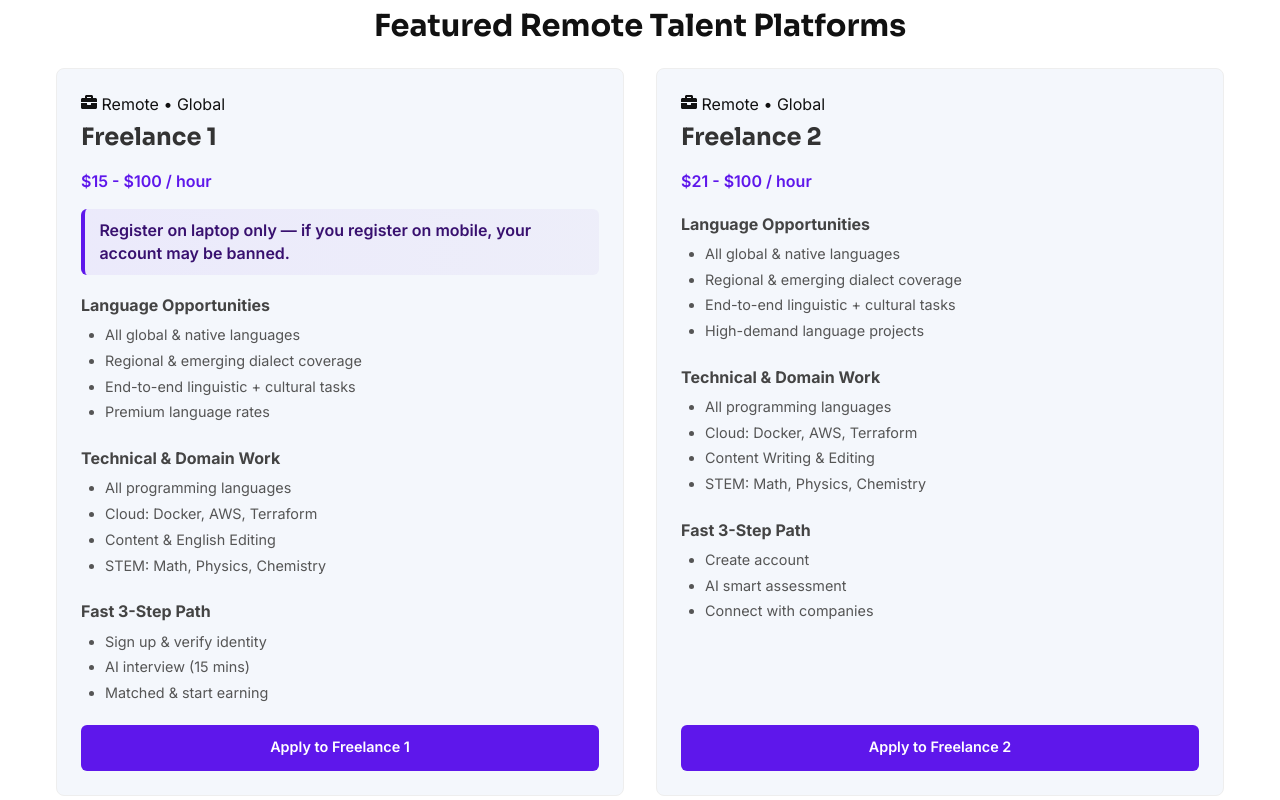
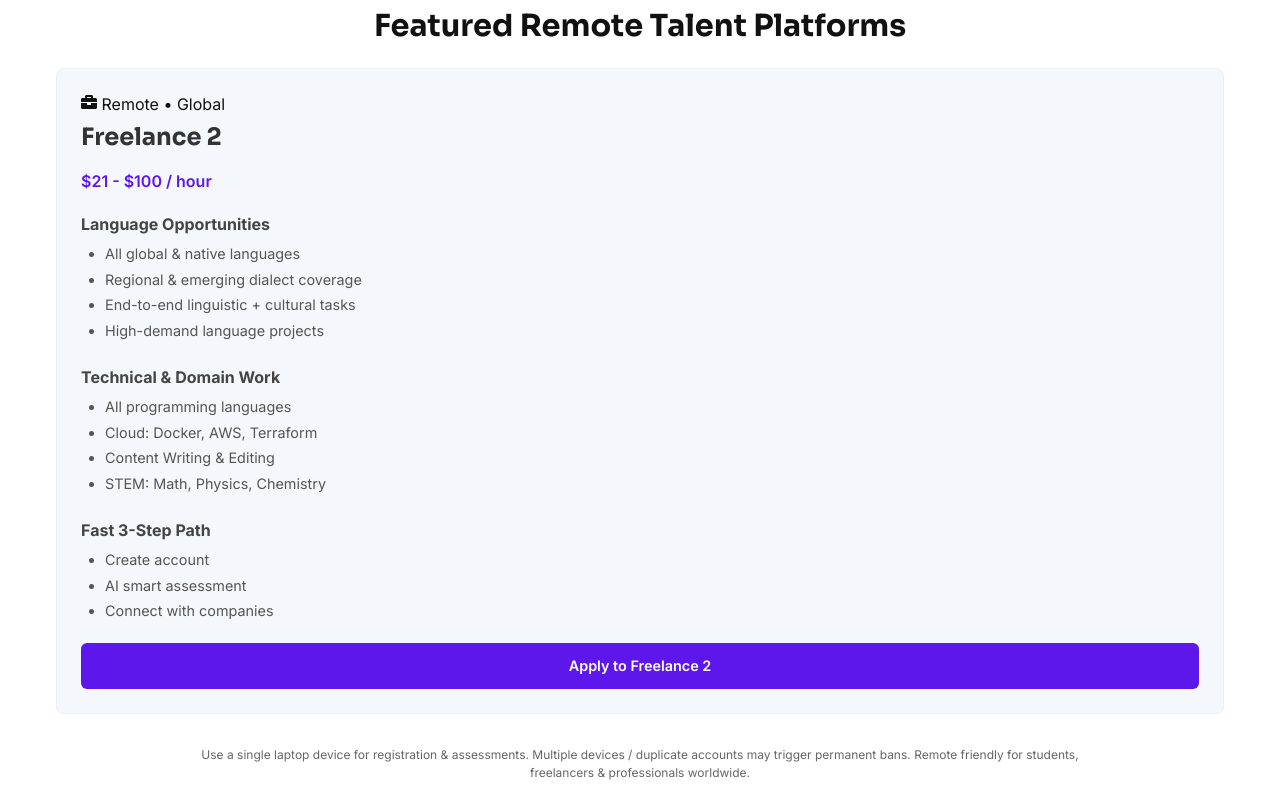
Before and after one commit to trivikramm/freelance-jobs-webapp, a React (Vite) app: page / in a window 1280 px wide. Shown: the part 2300-3100 px from the top of the page. Built offline with nearby package versions, Linux system fonts and the light colour scheme.

Commit message:
deleted direct whatsappabcdefg

```diff
--- a/src/components/Companies.jsx
+++ b/src/components/Companies.jsx
@@ -1,16 +1,16 @@
 import { FaBriefcase } from 'react-icons/fa';
 
 const companies = [
-  {
-    id:'alignerr',
-    name:'Freelance 1',
-    pay:'$15 - $100 / hour',
-    referral:'https://app.alignerr.com/signin?referral-code=ea824a91-dea0-4ccb-afa4-a2a984330ab1',
-  languages:['All global & native languages','Regional & emerging dialect coverage','End-to-end linguistic + cultural tasks','Premium language rates'],
-  // ...languages replaced below
-    tech:['All programming languages','Cloud: Docker, AWS, Terraform','Content & English Editing','STEM: Math, Physics, Chemistry'],
-    process:['Sign up & verify identity','AI interview (15 mins)','Matched & start earning'],
-  },
+  // {
+  //   id:'alignerr',
+  //   name:'Freelance 1',
+  //   pay:'$15 - $100 / hour',
+  //   referral:'https://app.alignerr.com/signin?referral-code=ea824a91-dea0-4ccb-afa4-a2a984330ab1',
+  // languages:['All global & native languages','Regional & emerging dialect coverage','End-to-end linguistic + cultural tasks','Premium language rates'],
+  // // ...languages replaced below
+  //   tech:['All programming languages','Cloud: Docker, AWS, Terraform','Content & English Editing','STEM: Math, Physics, Chemistry'],
+  //   process:['Sign up & verify identity','AI interview (15 mins)','Matched & start earning'],
+  // },
   {
     id:'mercor',
     name:'Freelance 2',
```
